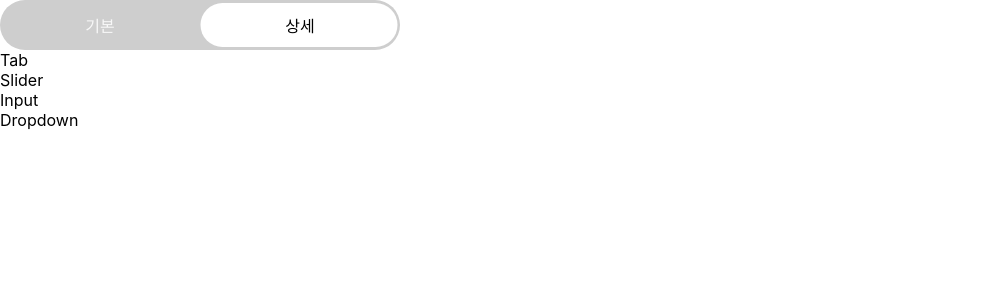
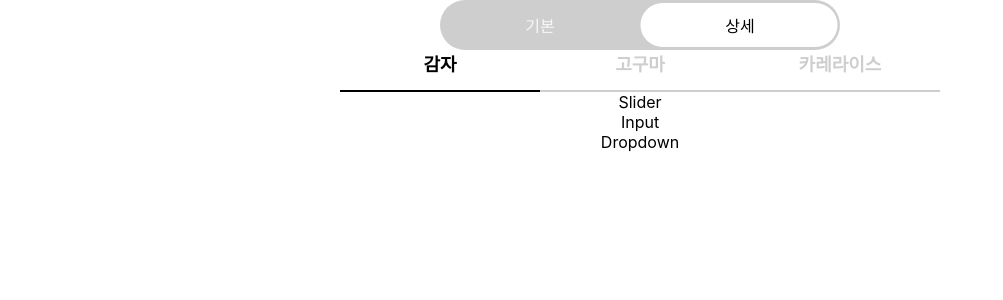
Before and after one commit to letminjae/wanted_pre_onboarding, a React (Create React App) app: page / in a window 1280 px wide. Shown: the top 300 px of the page, without its empty margins (0-1003 px from the left). Built offline with nearby package versions, Linux system fonts and the light colour scheme.

Commit message:
Tab 완성

```diff
--- a/src/App.js
+++ b/src/App.js
@@ -1,5 +1,6 @@
 
 import './App.css';
+import styled from 'styled-components';
 import Dropdown from './components/Dropdown';
 import Input from './components/Input';
 import Slider from './components/Slider';
@@ -8,14 +9,21 @@ import Toggle from './components/Toggle';
 
 function App() {
   return (
-    <>
+    <Wrap>
       <Toggle />
       <Tab />
       <Slider />
       <Input />
       <Dropdown />
-    </>
+    </Wrap>
   );
 }
 
+const Wrap = styled.div`
+  display: flex;
+  flex-direction: column;
+  justify-content: center;
+  align-items: center;
+`
+
 export default App;
--- a/src/components/Tab.js
+++ b/src/components/Tab.js
@@ -1,10 +1,67 @@
-import React from 'react'
-import styled from 'styled-components'
+import React, { useState } from "react";
+import styled from "styled-components";
 
 function Tab() {
+  const [isTab, setisTab] = useState(0);
+  const Data = ["감자", "고구마", "카레라이스"];
+
+  const handleTab = (index) => {
+    setisTab(index);
+  };
+
   return (
-    <div>Tab</div>
-  )
+    <>
+      <Tabbar>
+        {Data.map((el, index) => {
+          return (
+            <NavbarButton
+              key={index}
+              onClick={() => {
+                handleTab(index);
+              }}
+              isClicked={isTab === index ? true : false}
+            >
+              {el}
+            </NavbarButton>
+          );
+        })}
+      </Tabbar>
+      <TabBottomLine>
+        <ClickBottomLine isClicked={isTab} />
+      </TabBottomLine>
+    </>
+  );
 }
 
-export default Tab
+const Tabbar = styled.div`
+  display: flex;
+  width: 600px;
+  height: 40px;
+`;
+
+const NavbarButton = styled.div`
+  width: 200px;
+  height: 40px;
+  font-size: 18px;
+  font-weight: 600;
+  text-align: center;
+  cursor: pointer;
+  color: ${({ isClicked }) => (isClicked ? "black" : "#cecece")};
+`;
+
+const TabBottomLine = styled.div`
+  width: 600px;
+  height: 2px;
+  background-color: #cecece;
+`;
+
+const ClickBottomLine = styled.div`
+  position: absolute;
+  width: 200px;
+  height: 2px;
+  background-color: black;
+  transition: all 0.1s ease-in-out;
+  transform: ${({ isClicked }) => `translateX(${isClicked * 200}px)`};
+`;
+
+export default Tab;
```
